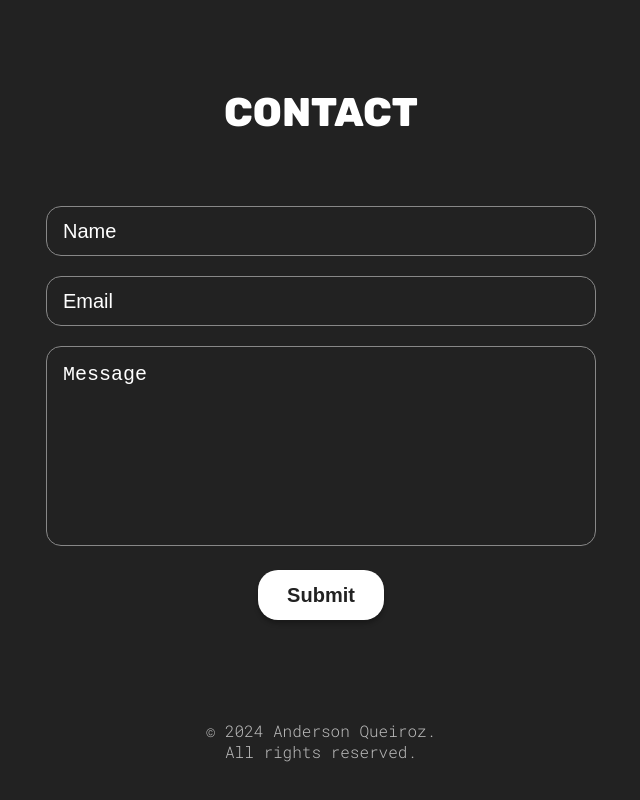
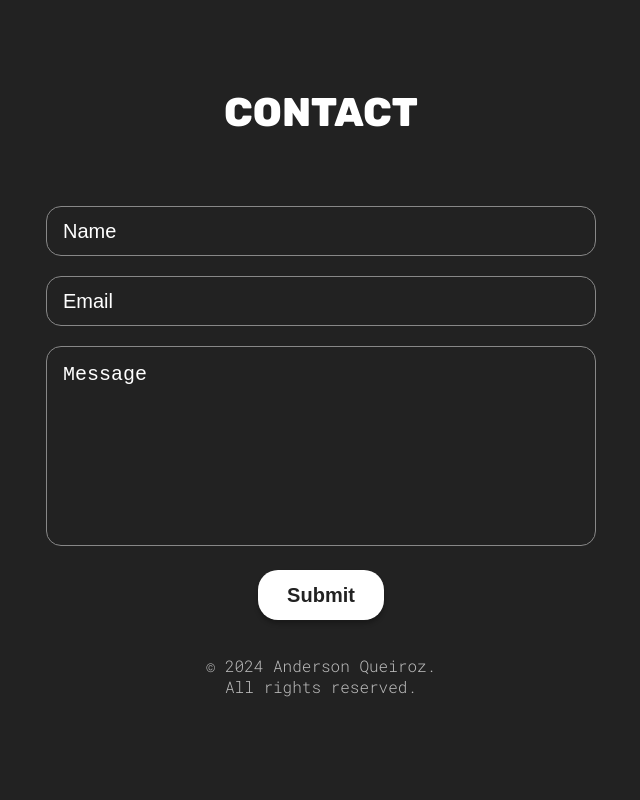
Before and after one commit to Tactical-Programmer/TPStudios, a React (Vite) app: page / in a window 1280 px wide. Shown: the part 2012-2812 px from the top of the page, without its empty margins (319-959 px from the left). After the commit the page ends 2744 px from the top, so only its background shows below. Built offline with nearby package versions, Linux system fonts and the light colour scheme.

Commit message:
Fixed the section gaps
+Because Gap refuses to work with me, we'll use Margin

```diff
--- a/src/App.css
+++ b/src/App.css
@@ -30,7 +30,11 @@ body {
 #root {
   display: flex;
   flex-direction: column;
-  gap: 60px;
+  gap: 75px;
+}
+
+#footer { /* because Gap refuses to work with me, we'll use Margin */
+  margin: -30px;
 }
 
 h1,
@@ -80,6 +84,9 @@ p {
   #root {
     gap: 100px;
   }
+  #footer { /* because Gap refuses to work with me, we'll use Margin */
+    margin: -65px;
+  }
   h1 {
     font-size: 40px;
   }
@@ -99,6 +106,9 @@ p {
     #root {
       gap: 200px;
     }
+    #footer { /* because Gap refuses to work with me, we'll use Margin */
+      margin: -175px;
+    }
     h1 {
       font-size: 48px;
     }
--- a/src/App.jsx
+++ b/src/App.jsx
@@ -21,9 +21,8 @@ function App() {
 
 export default App;
 
-//Fix the section gaps (and bottom gap, with media sizes too)
 //Scroll to top button must disappear when at the top
-//Adjust scroll to top button size with media size
+//Adjust scroll to top button size with media size (or make it disappear on smaller screens)
 //Toggle for theme
 //Button that runs away
 //Projects section first
--- a/src/Components/ScrollToTop/ScrollToTop.jsx
+++ b/src/Components/ScrollToTop/ScrollToTop.jsx
@@ -17,7 +17,7 @@ function ScrollToTopButton() {
 
   return (
     <div>
-      <button onClick={scrollToTop} className={styles.container}>
+      <button onClick={scrollToTop} id="ScrollToTop" className={styles.container}>
         <img className="hover" src={arrowup} alt="arrow up"/>
       </button>
     </div>
```
